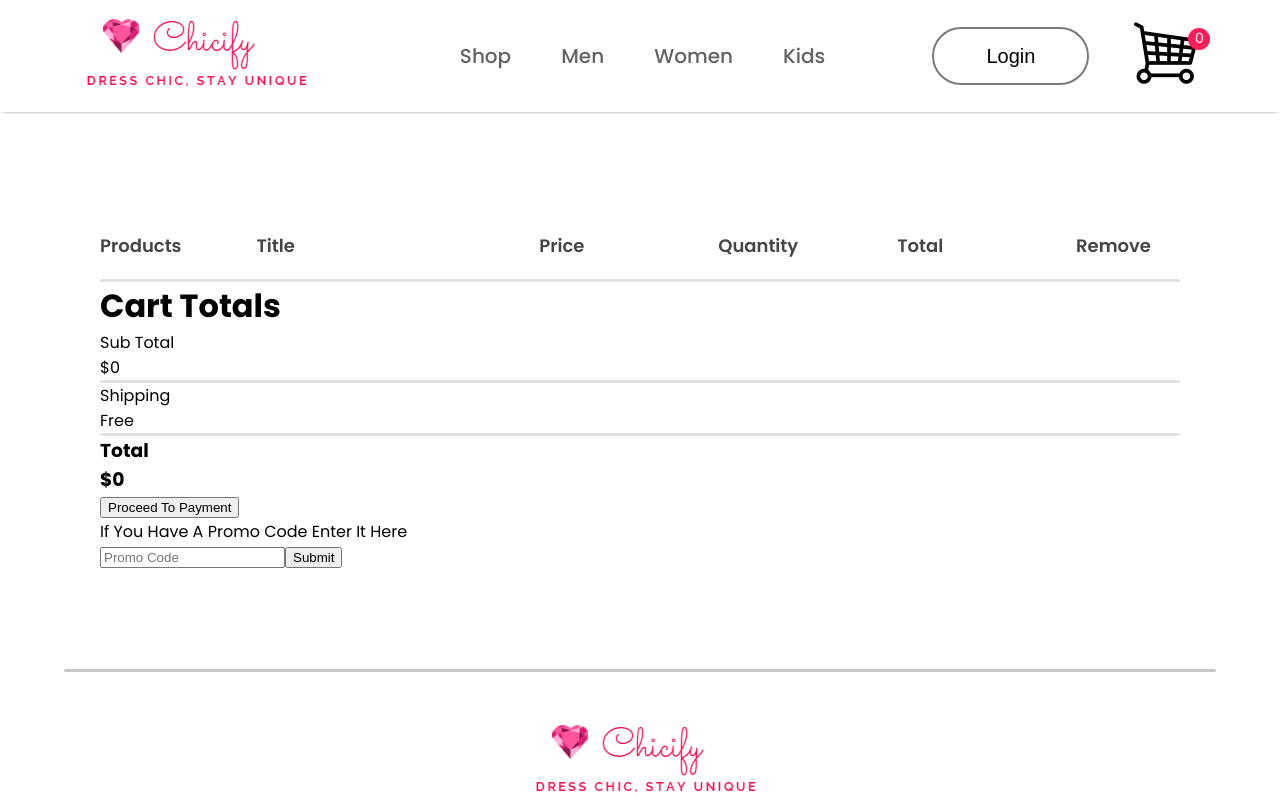
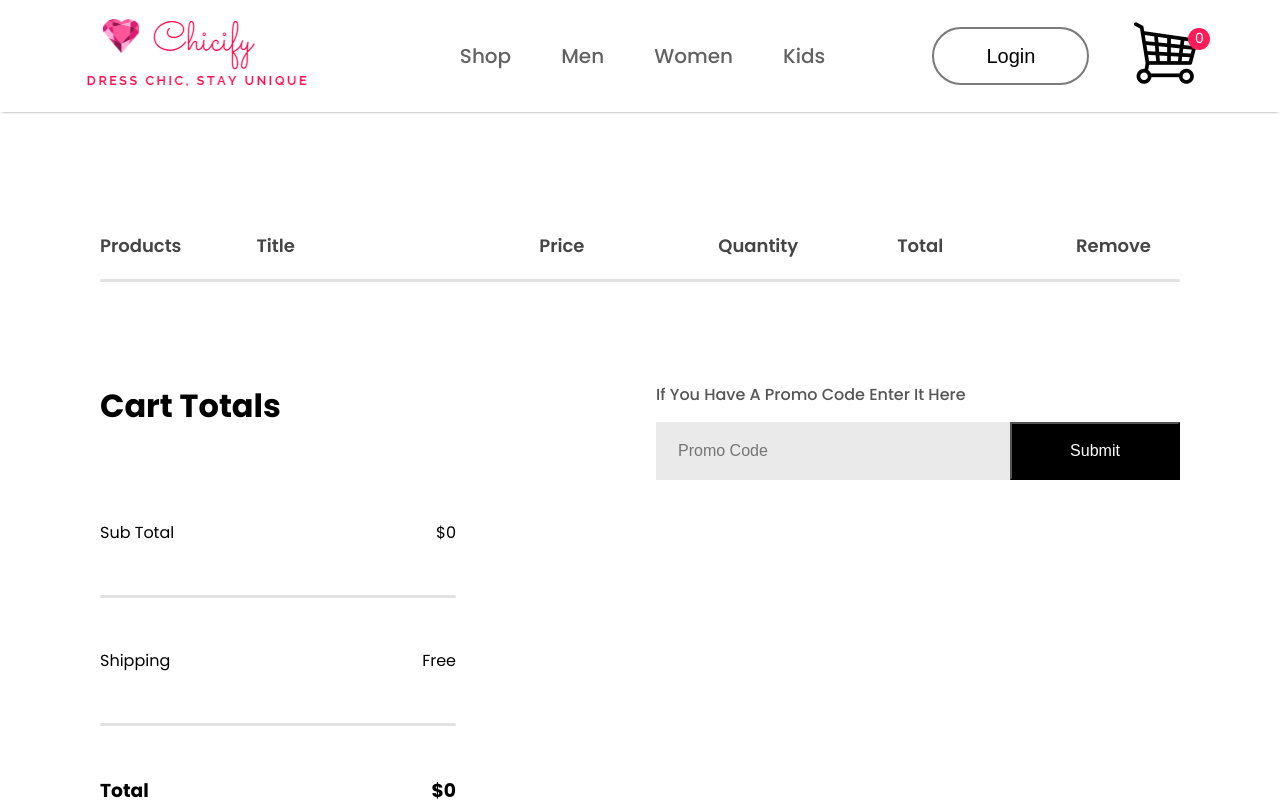
Before and after one commit to hocine-dev/chicify-e-commerce, a React (Create React App) app: page /cart in a window 1280 px wide. Shown: the top 801 px of the page. Built offline with nearby package versions, Linux system fonts and the light colour scheme.

Commit message:
cart update

```diff
--- a/src/components/cartitems/CartItems.css
+++ b/src/components/cartitems/CartItems.css
@@ -46,3 +46,69 @@
   border: 2px solid #ebebeb;
   background: white;
 }
+
+.down {
+  display: flex;
+  margin: 100px 0px;
+}
+
+.total {
+  flex: 1;
+  display: flex;
+  flex-direction: column;
+  margin-right: 200px;
+  gap: 40px;
+}
+
+.total-items {
+  display: flex;
+  justify-content: space-between;
+  padding: 50px 0px;
+}
+
+.total button {
+  width: 262px;
+  height: 58px;
+  border: none;
+  outline: none;
+  background: #ff5a5a;
+  color: white;
+  font-size: 16px;
+  font-weight: 600;
+  cursor: pointer;
+}
+
+.promo {
+  flex: 1;
+  font-size: 16px;
+  font-weight: 500;
+}
+.promo P {
+  color: #555;
+}
+
+.promo-box {
+  width: 504px;
+  margin-top: 15px;
+  padding-left: 20px;
+  height: 58px;
+  background: #eaeaea;
+}
+
+.promo-box input {
+  border: none;
+  outline: none;
+  background: transparent;
+  font-size: 16px;
+  width: 330px;
+  height: 50px;
+}
+
+.promo-box button {
+  font-size: 16px;
+  background: black;
+  color: white;
+  width: 170px;
+  height: 58px;
+  cursor: pointer;
+}
--- a/src/components/cartitems/CartItems.jsx
+++ b/src/components/cartitems/CartItems.jsx
@@ -7,7 +7,7 @@ import removeIcon from '../assets/cart_cross_icon.png'
 const CartItems = () => {
 
 
-    const {allProducts,cartItems,removeFromCart} = useContext(shopContext)
+    const {GetTotal,allProducts,cartItems,removeFromCart} = useContext(shopContext)
   return (
     <div className='CartItems'>
 <div className="main">
@@ -40,7 +40,7 @@ const CartItems = () => {
         <div>
             <div className="total-items">
                 <p>Sub Total</p>
-                <p>${0}</p>
+                <p>${GetTotal()}</p>
             </div>
             <hr />
             <div className="total-items">
@@ -50,7 +50,7 @@ const CartItems = () => {
             <hr />
             <div className="total-items">
                 <h3>Total</h3>
-                <h3>${0}</h3>
+                <h3>${GetTotal()}</h3>
             </div>
         </div>
         <button>Proceed To Payment</button>
--- a/src/components/navbar/navbar.jsx
+++ b/src/components/navbar/navbar.jsx
@@ -1,11 +1,13 @@
-import React, { useState } from 'react'
+import React, { useContext, useState } from 'react'
 import './navbar.css'
 import logo from '../assets/logo.png'
 import cart from '../assets/cart.png'
 import { Link } from 'react-router-dom'
+import { shopContext } from '../../context/Shopcontext'
 
 const Navbar = () => {
     const [Menu,setMenu] = useState('')
+    const {GetTotalItems} = useContext(shopContext)
   return (
     <div className='navbar'>
         <div className="nav-logo">
@@ -22,7 +24,7 @@ const Navbar = () => {
         <Link to='/cart' onClick={()=>{setMenu('')}}><img src={cart} alt="cart icon" /></Link>
 
 
-            <div className="counter">0</div>
+            <div className="counter">{GetTotalItems()}</div>
         </div>
 
     </div>
--- a/src/context/Shopcontext.jsx
+++ b/src/context/Shopcontext.jsx
@@ -6,27 +6,59 @@ export const shopContext = createContext(null);
 const getDefaultCard = () => {
   let cart = {};
 
-  for (let index = 0; index < allProducts.length+1; index++) {
+  for (let index = 0; index < allProducts.length + 1; index++) {
     cart[index] = 0;
   }
   return cart;
 };
 
 const ShopContextProvider = (props) => {
-    const [cartItems,setCartItems] = useState(getDefaultCard())
+  const [cartItems, setCartItems] = useState(getDefaultCard());
+
+  const addToCart = (itemId) => {
+    setCartItems((prev) => ({ ...prev, [itemId]: prev[itemId] + 1 }));
+  };
+
+  const removeFromCart = (itemId) => {
+    setCartItems((prev) => ({ ...prev, [itemId]: prev[itemId] - 1 }));
+  };
+
+  const GetTotal = () => {
+    let total = 0;
+
+    for (const item in cartItems) {
+      if (cartItems[item] > 0) {
+        const itemInfo = allProducts.find((p) => p.id === Number(item));
+        if (itemInfo) {
+          total += itemInfo.new_price * cartItems[item];
+        }
+      }
+    }
+
+    return total;
+  };
+
+  const GetTotalItems = () => {
+    let Total = 0;
+
+    for (const item in cartItems) {
 
 
-  const addToCart = (itemId)=>{
-    setCartItems((prev)=>({...prev,[itemId]:prev[itemId]+1}))
-  }
-
-  const removeFromCart = (itemId)=>{
-    setCartItems((prev)=>({...prev,[itemId]:prev[itemId]-1}))
-  }
-
-  const contextValue = { allProducts ,cartItems,addToCart,removeFromCart};
+        Total += cartItems[item];
 
 
+    }
+    return Total;
+  };
+
+  const contextValue = {
+    GetTotalItems,
+    GetTotal,
+    allProducts,
+    cartItems,
+    addToCart,
+    removeFromCart,
+  };
 
   return (
     <shopContext.Provider value={contextValue}>
```
